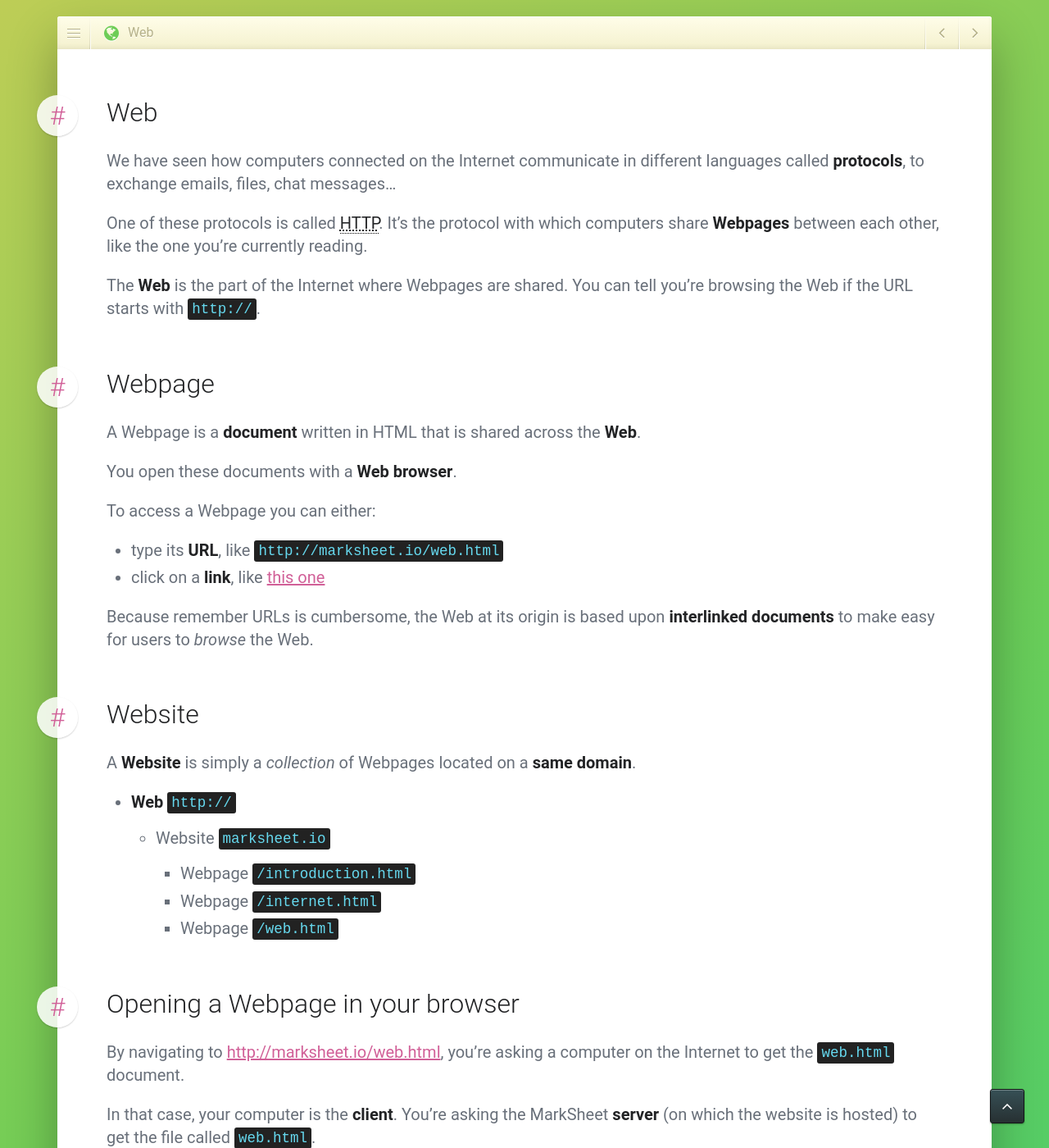
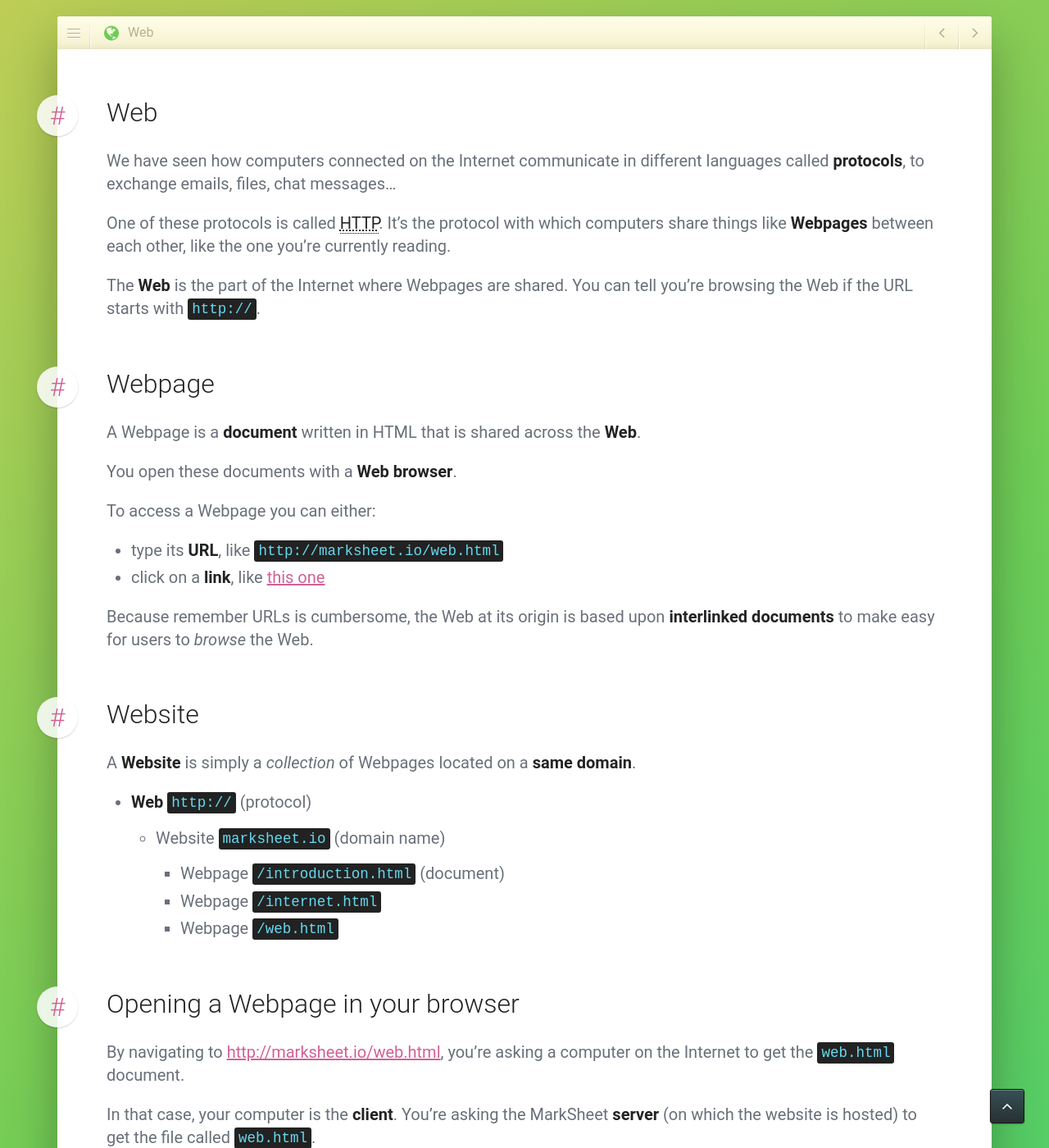
Before and after one commit to jgthms/marksheet, a Jekyll site: the page built from _posts/2015-01-03-web.md, in a window 1280 px wide and 1400 px high, scrolled down 641 px. Shown: the whole window at 82% size. Built offline with Jekyll 4.4.1, drawn with Linux system fonts in a browser that asks for light colours; nearby versions of some CDN libraries; comment, search, counter and statistics services are not loaded.

Commit message:
Updated page to reflect some minor corrections & additions.
* Added the premise that [HTTP](https://tools.ietf.org/html/rfc2616#section-1.1) can not only serve web pages.
* Added some terms to reflect original naming conventions.
* Added that web does not only work over HTTP but also HTTPS.

```diff
--- a/_posts/2015-01-03-web.md
+++ b/_posts/2015-01-03-web.md
@@ -9,7 +9,7 @@ section: web
 
 We have seen how computers connected on the Internet communicate in different languages called **protocols**, to exchange emails, files, chat messages...
 
-One of these protocols is called **HTTP**. It's the protocol with which computers share **Webpages** between each other, like the one you're currently reading.
+One of these protocols is called **HTTP**. It's the protocol with which computers share things like **Webpages** between each other, like the one you're currently reading.
 
 The **Web** is the part of the Internet where Webpages are shared. You can tell you're browsing the Web if the URL starts with `http://`.
 
@@ -30,9 +30,9 @@ Because remember URLs is cumbersome, the Web at its origin is based upon **inter
 
 A **Website** is simply a _collection_ of Webpages located on a **same domain**.
 
-* **Web** `http://`
-  * Website `marksheet.io`
-    * Webpage `/introduction.html`
+* **Web** `http://` (protocol)
+  * Website `marksheet.io` (domain name)
+    * Webpage `/introduction.html` (document)
     * Webpage `/internet.html`
     * Webpage `/web.html`
 
```
Also changed, not shown: other parts of _posts/2015-01-03-web.md (+1 -1 lines).
